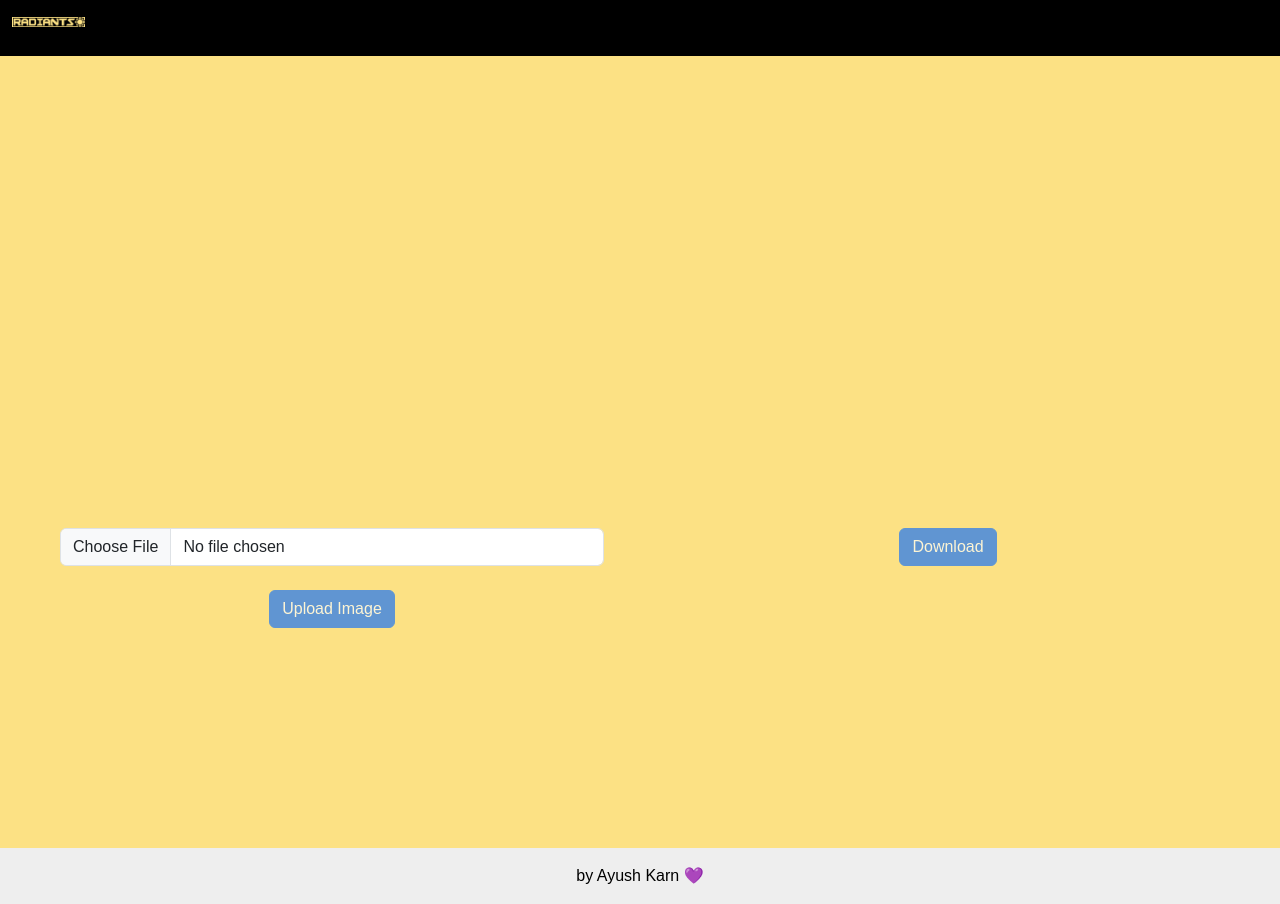
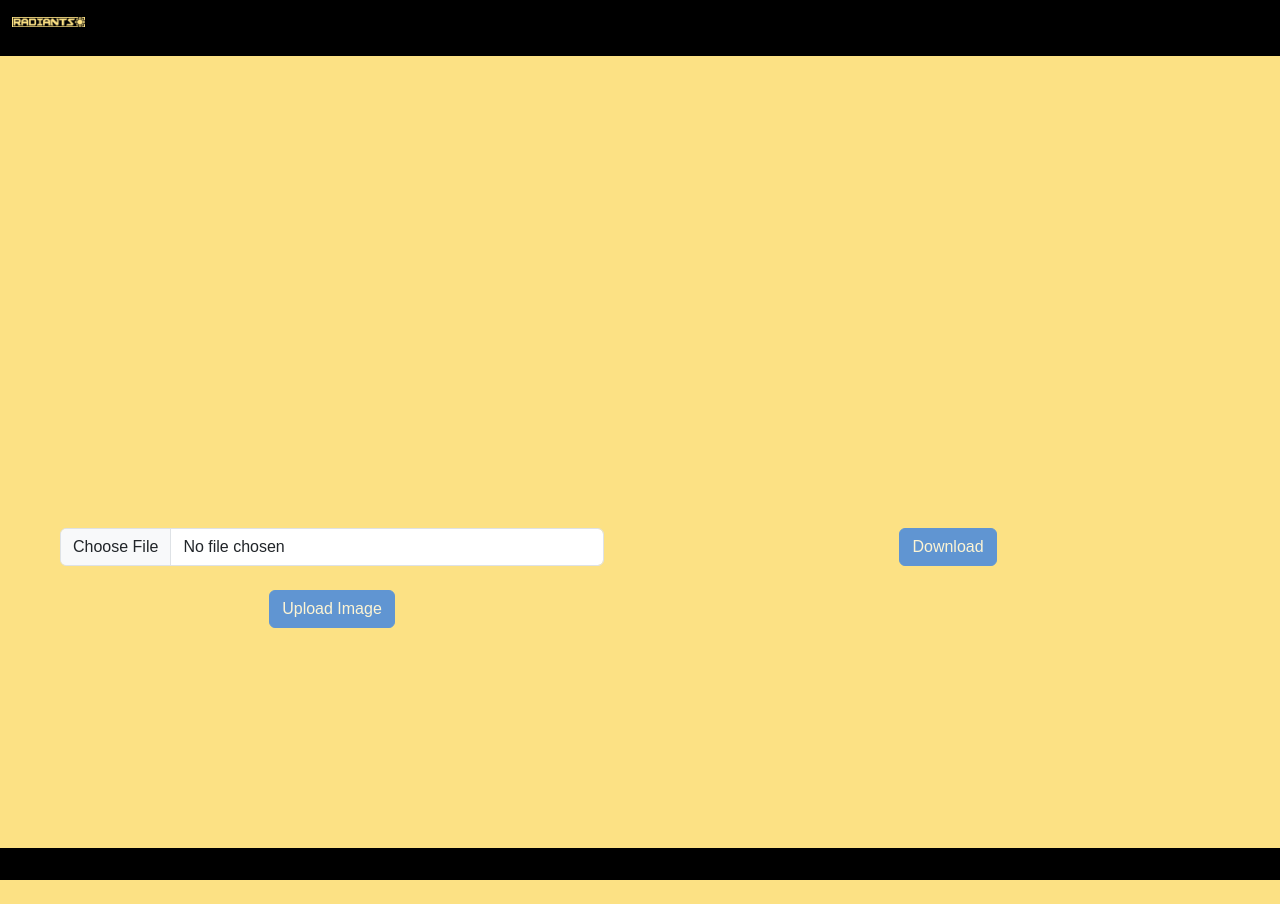
Before and after one commit to TheHiddenValley/Radiants-PFP-Editoooooor, a React (Create React App) app: page / in a window 1280 px wide. After the commit the page ends 880 px from the top, so only its background shows below. Built offline with nearby package versions, Linux system fonts and the light colour scheme; a web font is replaced by a local one.

Commit message:
Update Footer.js

```diff
--- a/src/assets/Components/Footer.js
+++ b/src/assets/Components/Footer.js
@@ -13,9 +13,8 @@ function Footer(props) {
         >
             <div
                 className="text-center p-3"
-                style={{ backgroundColor: "#EEEEEE", color: "black" }}
+                style={{ backgroundColor: "black", color: "black" }}
             >
-                by Ayush Karn 💜
             </div>
         </footer>
     );
```
